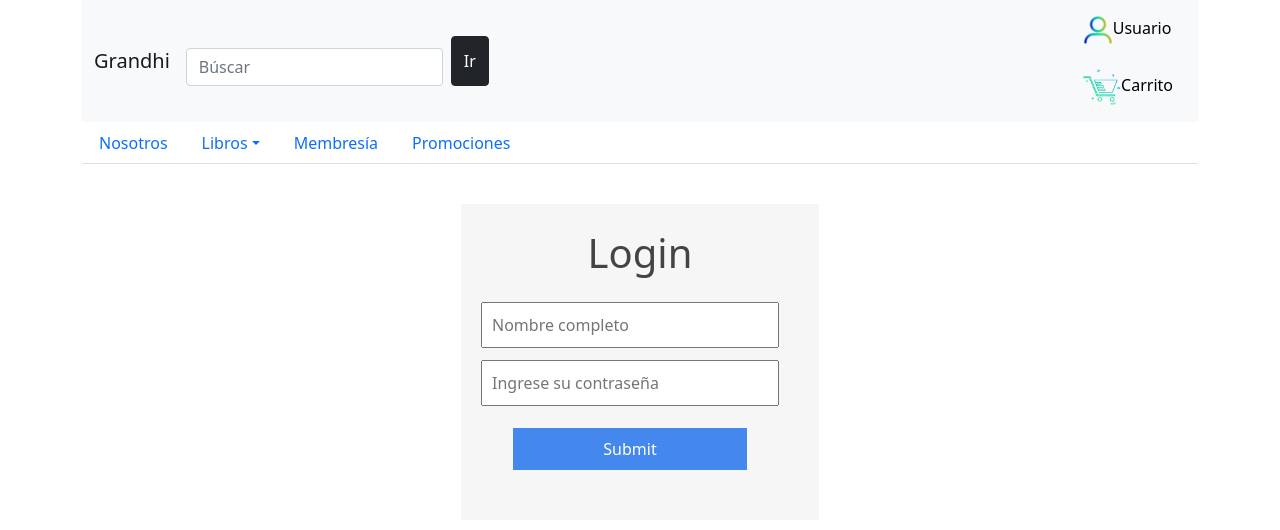
After one commit to RaulZury/proyectoATI, a PHP site: page /proyectoATI/html/login.html in a window 1280 px wide; the page is wider, and only the part inside the window is pictured. The commit adds this page. Shown: the top 530 px of that part. Run offline with PHP 8.4, Linux system fonts and the light colour scheme.

Commit message:
Registro de usuario, inicio y cierre de sesion

```diff
--- a/CSS/estilos.css
+++ b/CSS/estilos.css
@@ -1,3 +1,45 @@
 body{
-    background-color: brown;
+
 }
+.cuenta {
+	padding: 50px 20px;
+	background-color: #f6f6f6;
+	margin: calc(25% + 100px);
+	margin-top: 40px;
+	padding-top: 20px;
+	margin-bottom: 30px
+}
+h1 {
+	text-align: center;
+	padding: 5px;
+	color: #444
+}
+input {
+	width: calc(100% - 20px);
+	padding: 9px;
+	margin: auto;
+	margin-top: 12px;
+	font-size: 16px
+}
+input[type='submit']{
+	background-color: #48e;
+	color: #fff;
+	width: calc(80% - 20px);
+	margin: 0 10%;
+	margin-top: 22px;
+	border: none;
+}
+.ok {
+	text-align: center;
+	width: 100%;
+	padding: 12px;
+	background-color: #1e6;
+	color: #fff
+}
+.bad {
+	text-align: center;
+	width: 100%;
+	padding: 12px;
+	background-color: #a22;
+	color: #fff
+}
--- /dev/null
+++ b/html/login.html
@@ -0,0 +1,101 @@
+<!DOCTYPE html>
+<html lang="en">
+
+    <head>
+        <!-- Required meta tags -->
+        <meta charset="utf-8">
+        <meta name="viewport" content="width=device-width, initial-scale=1">
+        <!-- Bootstrap CSS -->
+        <link href="https://cdn.jsdelivr.net/npm/bootstrap@5.0.0-beta1/dist/css/bootstrap.min.css" rel="stylesheet" integrity="sha384-giJF6kkoqNQ00vy+HMDP7azOuL0xtbfIcaT9wjKHr8RbDVddVHyTfAAsrekwKmP1" crossorigin="anonymous">
+        <link rel="stylesheet" type="text/css" href="../CSS/estilos.css">
+        <div class="container">
+            <nav class="navbar navbar-expand-lg navbar-light bg-light">
+                <div class="container-fluid">
+                    <a class="navbar-brand" href="http://localhost/proyectoATI/index.html">Grandhi</a>
+                    <button class="navbar-toggler" type="button" data-bs-toggle="collapse" data-bs-target="#navbarSupportedContent" aria-controls="navbarSupportedContent" aria-expanded="false" aria-label="Toggle navigation">
+                    <span class="navbar-toggler-icon"></span>
+                    </button>
+                    <div class="collapse navbar-collapse" id="navbarSupportedContent">
+                        <ul class="navbar-nav me-auto mb-2 mb-lg-0">
+                            <form class="d-flex">
+                                <input class="form-control me-2" type="search" placeholder="Búscar" aria-label="Search">
+                                <button class="btn btn-dark" type="submit" onclick="location.href='http://localhost/proyectoATI/html/searchBook.html'">Ir</button>
+                            </form>
+                        </ul>
+                        <div class="d-grid gap-2">
+                            <button class="btn btn-light" type="button" onclick="location.href='http://localhost/proyectoATI/html/perfilCuenta.html'"><img src="http://localhost/proyectoATI/images/perfil_oscuro.jpg" alt="" width="30" height="30">Usuario</button>
+                            <button class="btn btn-light" type="button" onclick="location.href='http://localhost/proyectoATI/html/buy.html'"><img src="http://localhost/proyectoATI/images/Carrito_negro_1.jpg" alt="" width="40" height="40" ><a>Carrito</a></button>
+                        </div>
+                    </div>
+                </div>
+            </nav>
+        </div>
+        <title>Libreria Grandhi</title>
+    </head>
+
+    <body>
+        <div class="container">
+            <!--Cabecera-->
+            <header>
+                <!--Barra de navegación-->
+                <div class="row">
+                    <div class="col-12">
+                        <ul class="nav nav-tabs">
+                            <li class="nav-item">
+                                <a class="nav-link" aria-current="page" href="#">Nosotros</a>
+                            </li>
+                            <li class="nav-item dropdown">
+                                <a class="nav-link dropdown-toggle" data-bs-toggle="dropdown" href="#" role="button"
+                                    aria-expanded="false">Libros</a>
+                                <ul class="dropdown-menu">
+                                    <li><a class="dropdown-item" href="#">Ciencia</a></li>
+                                    <li><a class="dropdown-item" href="#">Ocio</a></li>
+                                    <li><a class="dropdown-item" href="#">Finanzas</a></li>
+                                    <li><a class="dropdown-item" href="#">Novelas</a></li>
+                                </ul>
+                            </li>
+                            <li class="nav-item">
+                                <a class="nav-link" href="#">Membresía</a>
+                            </li>
+                            <li class="nav-item">
+                                <a class="nav-link" href="#" tabindex="-1" aria-disabled="true">Promociones</a>
+                            </li>
+                        </ul>
+                    </div>
+                </div>
+
+            </header>
+
+            <!--Principal-->
+            <main>
+                <form action="../php/login.php" class="cuenta" method="post">
+                    <h1>Login</h1>
+                    <input type="text" name="name" placeholder="Nombre completo">
+                    <input type="password" placeholder="Ingrese su contraseña" name="contraseña">
+                    <input type="submit" name="register">
+                </form>
+            </main>
+
+            <!--Pie-->
+            <footer>
+                <div class="row">
+                    <div class="col-sm-9">
+                        <p>Redes sociales, términos y condiciones. Información de contacto. Derechos reservados.</p>
+                    </div>
+                    <div class="col-sm-3 pr-0">
+                        <img class="iconoF" src="img/contacto.png" alt="">
+                        <img class="iconoF" src="img/facebook.png" alt="">
+                        <img class="iconoF" src="img/instagram.png" alt="">
+                        <img class="iconoF" src="img/tweeter.png" alt="">
+                    </div>
+                </div>
+            </footer>
+        </div>
+
+        <!-- Agregamos unos scripts-->
+        <script src="https://cdn.jsdelivr.net/npm/bootstrap@5.0.0-beta1/dist/js/bootstrap.bundle.min.js"
+            integrity="sha384-ygbV9kiqUc6oa4msXn9868pTtWMgiQaeYH7/t7LECLbyPA2x65Kgf80OJFdroafW"
+            crossorigin="anonymous"></script>
+    </body>
+
+</html>
--- /dev/null
+++ b/php/conexiondb.php
@@ -0,0 +1,5 @@
+<?php
+
+    $conex = mysqli_connect("localhost","root","","libreria_grandhi");
+
+?>
```
Also changed, not shown: html/perfilCuenta.html (+11 -26 lines), php/cerrarSesion.php (added, +7 -0 lines), php/login.php (added, +23 -0 lines), php/perfilClienteLogin.php (added, +51 -0 lines), php/registrar.php (added, +29 -0 lines).
